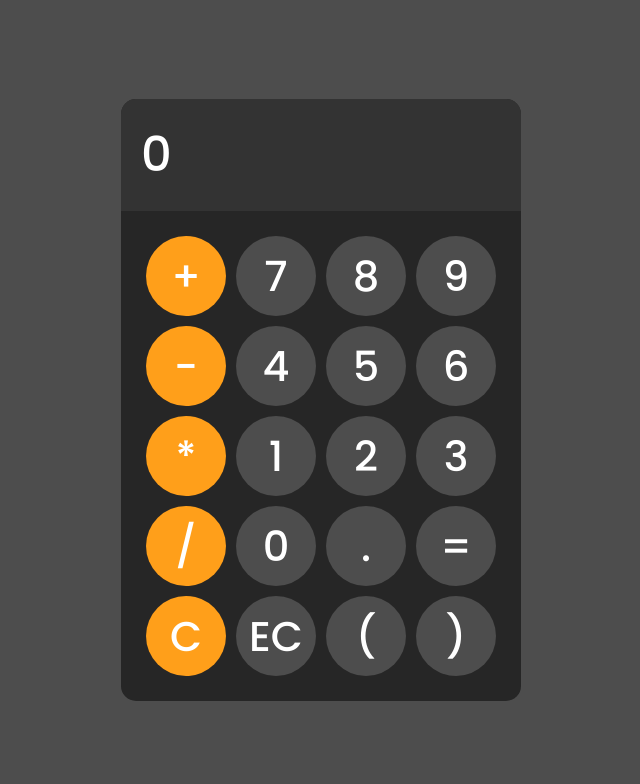
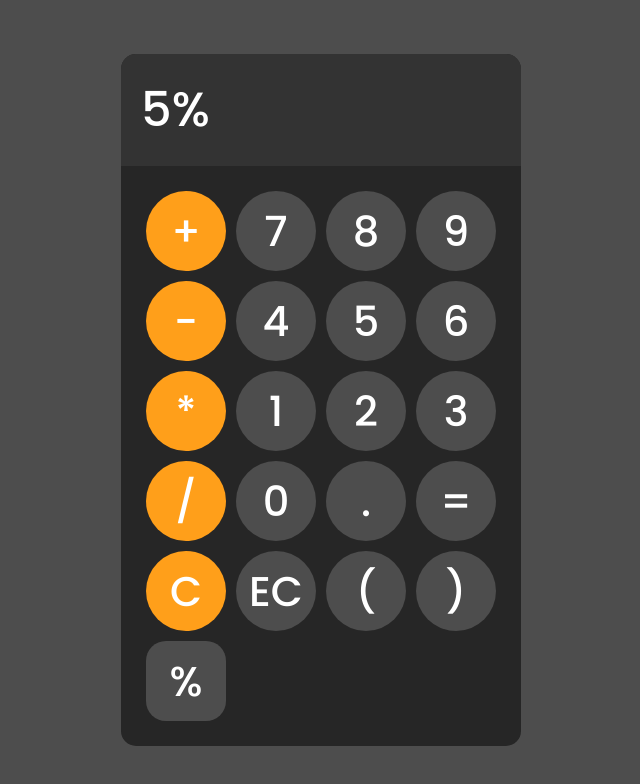
Before and after one commit to lightningLordZeus/Calculator, a plain HTML site: page index.html in a window 1280 px wide. Both pictures are taken after a click on the button "EC". Shown: the whole page, without its empty margins (319-959 px from the left). Drawn offline with Linux system fonts and the light colour scheme.

Commit message:
fixed main issues

```diff
--- a/index.html
+++ b/index.html
@@ -16,7 +16,7 @@
   </head>
   <body>
     <div id="calculator">
-      <input id="display" readonly value="0" />
+      <input id="display" readonly value="5%3" />
       <div id="keys">
         <button onclick="appendToDisplay('+')" class="operator-btn">+</button>
         <button onclick="appendToDisplay('7')">7</button>
@@ -38,6 +38,7 @@
         <button onclick="clearLastChar()">EC</button>
         <button onclick="appendToDisplay('&#40;')">&#40;</button>
         <button onclick="appendToDisplay('&#41;')">&#41;</button>
+        <button class="q" onclick="appendToDisplay('%')">%</button>
       </div>
     </div>
     <script src="index.js"></script>
--- a/index.js
+++ b/index.js
@@ -1,6 +1,7 @@
 const display = document.getElementById("display");
 
 let lastInputIsOperator = false;
+let lastTimeCalculated = false;
 
 function isOperator(char) {
   const operators = ["+", "-", "*", "/"];
@@ -12,19 +13,39 @@ function appendToDisplay(input) {
     display.value = display.value.slice(0, -1) + input;
   } else {
     const lastChar = display.value.slice(-1);
+    const papapa = ["%", ")"];
+    const numbers = ["0", "1", "2", "3", "4", "5", "6", "7", "8", "9"];
 
     if (lastChar === "." && input === ".") {
       return;
     }
 
     if (
-      (display.value === "0" && input !== "." && !isOperator(input)) ||
-      display.value === "error"
+      (display.value === "0" &&
+        input !== "." &&
+        !isOperator(input) &&
+        input !== "%") ||
+      (display.value === "error" && !isOperator(input) && input !== "%") ||
+      (lastTimeCalculated &&
+        !isOperator(input) &&
+        input !== "%" &&
+        input !== ".")
     ) {
       display.value = input;
+    } else if (
+      display.value === "error" &&
+      (isOperator(input) || input === "%")
+    ) {
+      return;
+    } else if (papapa.includes(lastChar) && !papapa.includes(input)) {
+      display.value += "*" + input;
+    } else if (input === "(" && numbers.includes(lastChar)) {
+      display.value += "*" + input;
     } else {
       display.value += input;
     }
+
+    lastTimeCalculated = false;
   }
 
   lastInputIsOperator = isOperator(input);
@@ -36,7 +57,7 @@ function clearDisplay() {
 }
 
 function clearLastChar() {
-  if (display.value.length === 1) {
+  if (display.value.length === 1 || display.value === "error") {
     display.value = "0";
   } else {
     display.value = display.value.slice(0, -1);
@@ -49,11 +70,17 @@ function clearLastChar() {
 function calculate() {
   const lastChar = display.value.slice(-1);
 
-  if (isOperator(lastChar)) {
+  if (isOperator(lastChar) || lastChar === ".") {
     return;
   } else {
     try {
-      display.value = eval(display.value);
+      if (display.value.includes("%")) {
+        display.value = eval(display.value.replace(/%/g, "/100"));
+      } else {
+        display.value = eval(display.value);
+      }
+
+      lastTimeCalculated = true;
       lastInputIsOperator = false;
     } catch (error) {
       display.value = "error";
--- a/styles.css
+++ b/styles.css
@@ -63,3 +63,7 @@ button:active {
 .operator-btn:active {
     background-color: hsl(35, 100%, 80%);
 }
+
+.q {
+    border-radius: 20px;
+}
```
